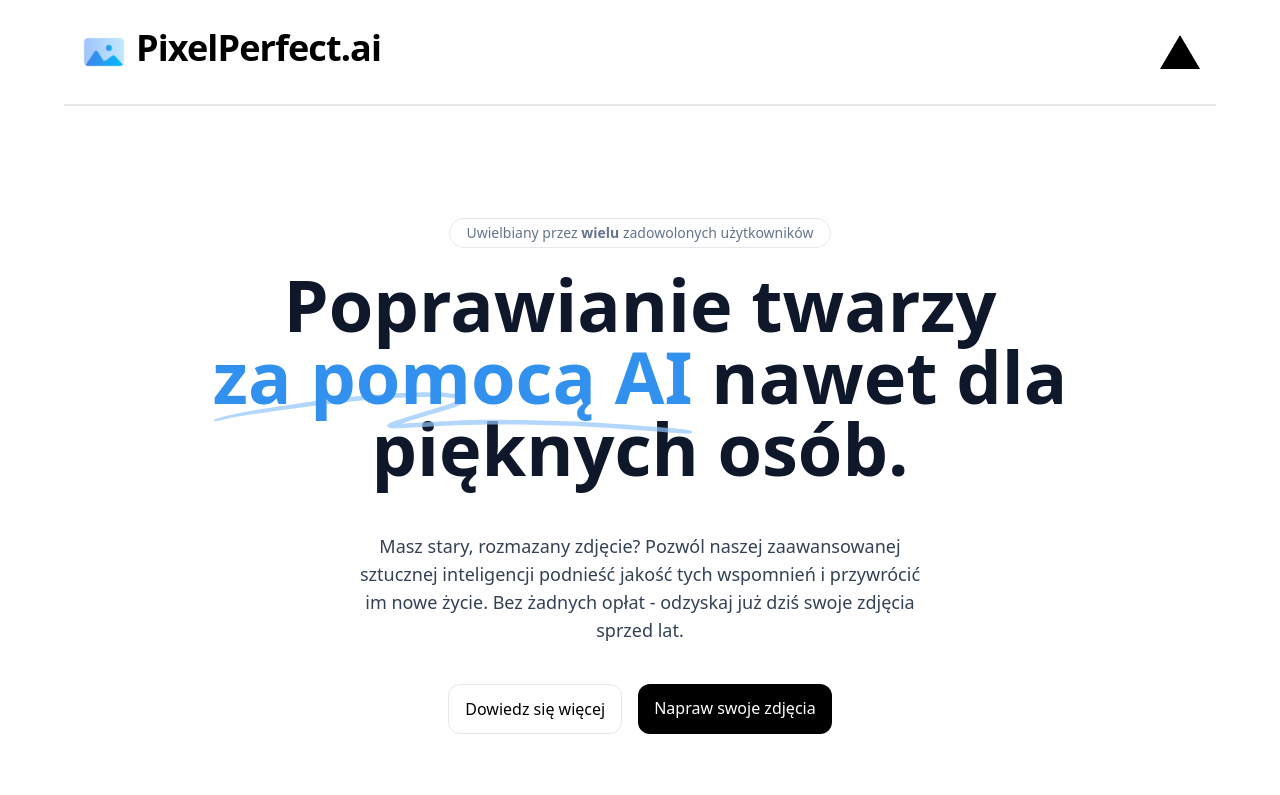
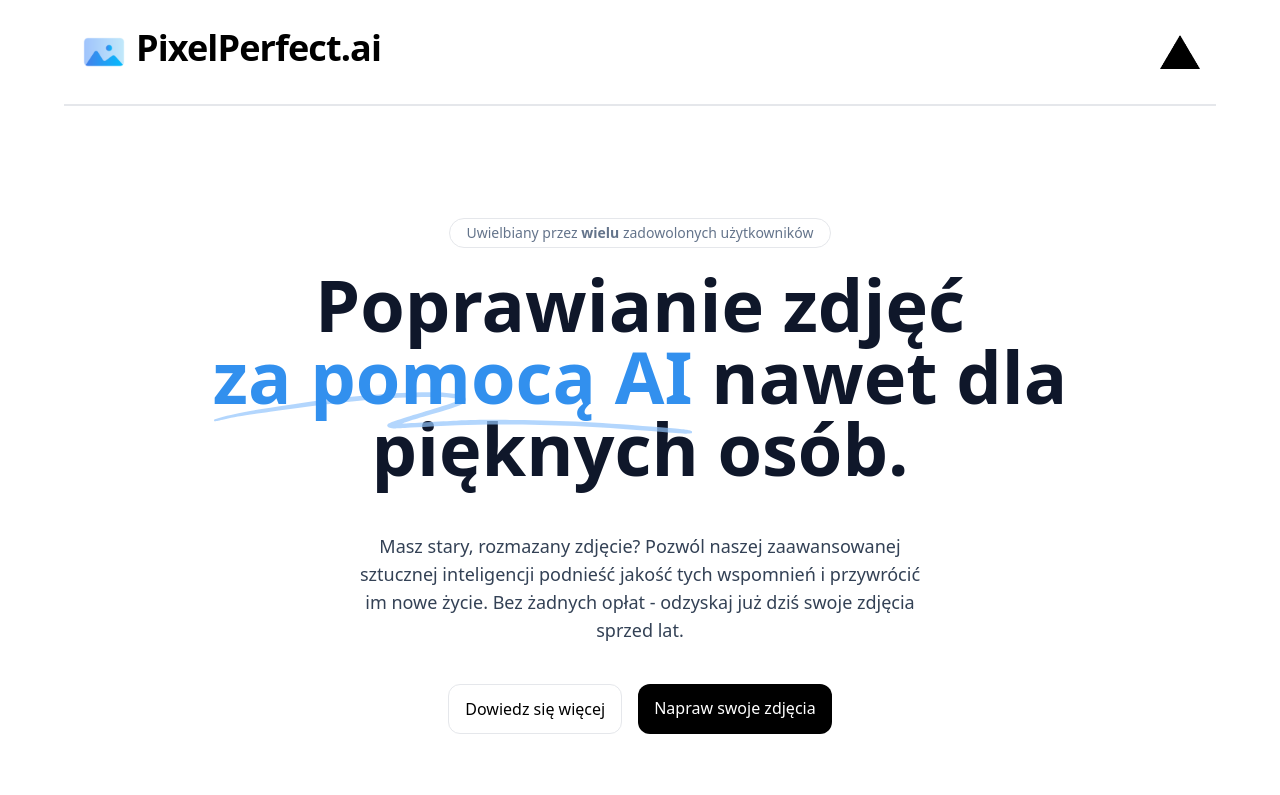
Before and after one commit to jsbednarski/p7, a Next.js app: page / in a window 1280 px wide. Shown: the top 795 px of the page. Built offline with nearby package versions, Linux system fonts and the light colour scheme.

Commit message:
Update index.tsx

```diff
--- a/pages/index.tsx
+++ b/pages/index.tsx
@@ -24,7 +24,7 @@ const Home: NextPage = () => {
           Uwielbiany przez <span className="font-semibold">wielu</span> zadowolonych użytkowników
         </a>
         <h1 className="mx-auto max-w-4xl font-display text-5xl font-bold tracking-normal text-slate-900 sm:text-7xl">
-          Poprawianie twarzy{" "}
+          Poprawianie zdjęć{" "}
           <span className="relative whitespace-nowrap text-[#3290EE]">
             <SquigglyLines />
             <span className="relative">za pomocą AI</span>
```
